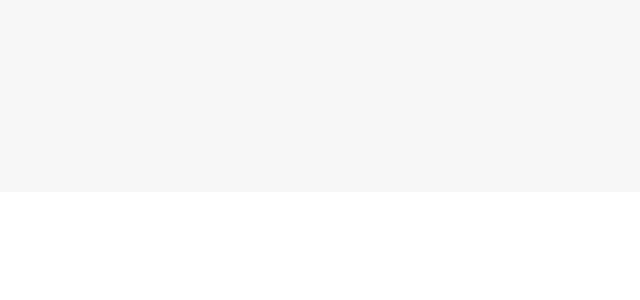
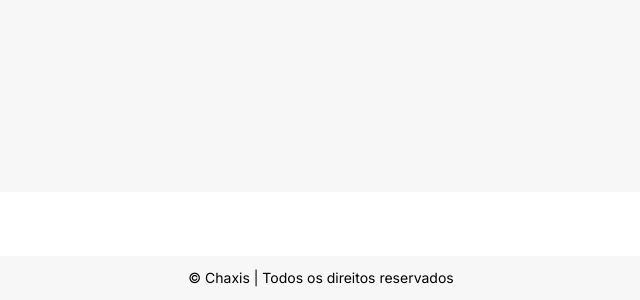
Before and after one commit to emsmoraes/chaxis-frontend, a Next.js app: page /vehicles in a window 1280 px wide. Shown: the part 882-1182 px from the top of the page, without its empty margins (319-959 px from the left). Before the commit the page ends 1138 px from the top, so only its background shows below. Built offline with nearby package versions, Linux system fonts and the light colour scheme; no server answers.

Commit message:
feat: add footer

```diff
--- /dev/null
+++ b/app/_components/Footer/index.tsx
@@ -0,0 +1,11 @@
+import React from "react";
+
+function Footer() {
+  return (
+    <div className="flex w-full items-center justify-center bg-foreground py-3 text-sm">
+      &copy; Chaxis | Todos os direitos reservados
+    </div>
+  );
+}
+
+export default Footer;
--- a/app/layout.tsx
+++ b/app/layout.tsx
@@ -3,6 +3,7 @@ import "./globals.css";
 import { ThemeProvider } from "./_providers/theme-provider";
 import Navbar from "./_components/Navbar";
 import { Toaster } from "./_components/ui/sonner";
+import Footer from "./_components/Footer";
 
 export const metadata: Metadata = {
   title: "Create Next App",
@@ -16,10 +17,13 @@ export default function RootLayout({
 }>) {
   return (
     <html lang="pt-BR">
-      <body className={`pb-16 antialiased`}>
+      <body>
         <ThemeProvider attribute="class" defaultTheme="light">
-          <Navbar />
-          {children}
+          <div className={`pb-16 antialiased`}>
+            <Navbar />
+            {children}
+          </div>
+          <Footer />
           <Toaster />
         </ThemeProvider>
       </body>
```
